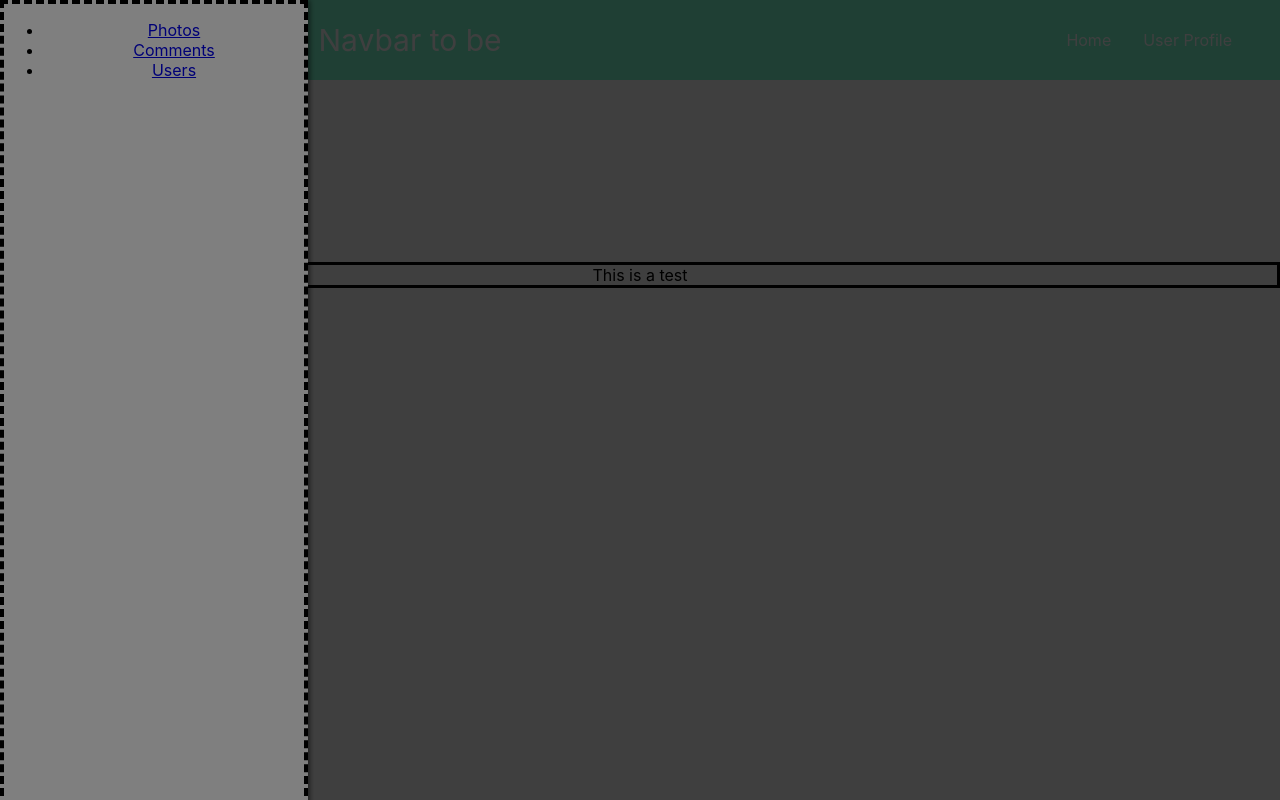
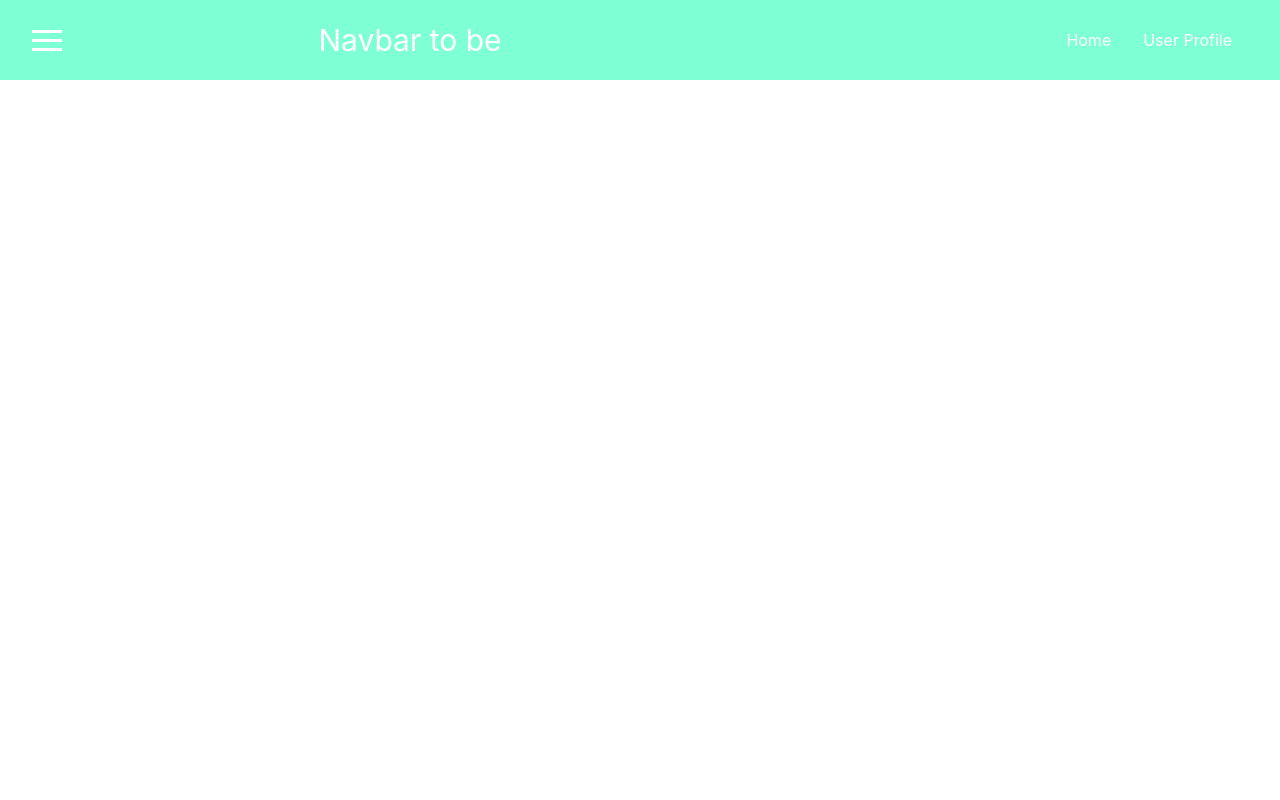
Before and after one commit to devcaceres1/galeria, a React (Create React App) app: page / in a window 1280 px wide. Built offline with nearby package versions, Linux system fonts and the light colour scheme.

Commit message:
Changed a whole bunch around. Inserted some JS logic

```diff
--- a/src/App.js
+++ b/src/App.js
@@ -1,20 +1,45 @@
 import React, { Component } from 'react';
 import Navbar from './components/Navbar/Navbar';
-import './App.css';
 import HamburgerMenu from './components/HamburgerMenu/HamburgerMenu';
 import GrayOutScreen from './components/GrayOutScreen/GrayOutScreen';
+import './App.css';
 
 class App extends Component {
+  state = {
+    hamburgerMenuOpen : false,
+  }
+
+//   //Passing prevState as an argument within the function . If the hamburger draw was open the return objecvt which will update the state with a boolean (to the opposite of prevState hamburger - from false to true, or true to false)
+
+  togClickHandler = () => {
+    this.setState(prevState => {
+      return { hamburgerMenuOpen : !prevState.hamburgerMenuOpen }
+    })
+  }
+
+  grayOutClickHandler = () => {
+    this.setState({ hamburgerMenuOpen :  false })
+  }
+
   render () {
-  return (
-    <div className = "App">
-    <Navbar/>
-    <HamburgerMenu/>
-    <GrayOutScreen/>
-    <p> This is a test </p>
-    </div>
-    );
+    let hamOpen;
+    let grayScreen;
+
+    if (this.state.hamburgerMenuOpen) {
+      hamOpen = <HamburgerMenu/>
+      grayScreen = <GrayOutScreen click={this.grayOutClickHandler} />
+    }
+
+    //Passing togClickHandler into Navbar since it holds the button that will trigger it.
+    return (
+      <div>
+        <Navbar togClickHandler={this.togClickHandler} />
+        {grayScreen}
+        {hamOpen}
+        {/* <HamburgerMenu show={this.state.hamburgerMenuOpen} /> */}
+      </div>
+    )
   }
 }
 
-export default App;
+export default App
--- a/src/components/GrayOutScreen/GrayOutScreen.css
+++ b/src/components/GrayOutScreen/GrayOutScreen.css
@@ -1,6 +1,7 @@
 .gray-out{
     position : fixed;
-    background-color : rgba(0,0,0,0.5);
+    background-color : rgba(0,0,0,.7);
+    border: red double 3px;
     height : 100%;
     width : 100%;
     z-index: 100;
--- a/src/components/GrayOutScreen/GrayOutScreen.js
+++ b/src/components/GrayOutScreen/GrayOutScreen.js
@@ -1,13 +1,11 @@
-import React, {Component} from 'react';
+import React from 'react';
 import './GrayOutScreen.css'
 
 
-class GrayOutScreen extends Component {
-    render () {
+function GrayOutScreen (props) {
         return (
-            <div className = 'gray-out'> </div>
+            <div className = 'gray-out' onClick = {props.click}> </div>
         )
     }
-}
 
 export default GrayOutScreen;
--- a/src/components/HamburgerMenu/HamburgerMenu.css
+++ b/src/components/HamburgerMenu/HamburgerMenu.css
@@ -1,11 +1,36 @@
-.hamburger-menu{
+.hamburger-menu {
     position : fixed;
     height : 100%;
-    width : 300px;
+    width : 50%;
+    max-width : 350px;
     background-color : white;
-    box-shadow : 2px 0 5px rgba(0,0,0,0.5);
+    box-shadow : 2px 0 5px rgba(0,0,0,0.6);
     top : 0;
-    left: 0;
-    border: dashed 4px black;
-    z-index: 2;
+    left : 0;
+    border : dashed 4px black;
+    z-index : 2;
+    transform: translate(1%);
+    transition: transform .2s ease-in;
 }
+
+.hamburger-menu.open {
+    transform: translate(0);
+}
+
+.hamburger-menu ul {
+    display : flex;
+    flex-direction : column;
+    height : 100%;
+    list-style : none;
+    justify-content : space-around;
+}
+
+.hamburger-menu a {
+    text-decoration : none;
+    color : aquamarine;
+    font-size: 30px;
+}
+
+.hamburger-menu:hover,.hamburger-menu:active {
+    color : black;
+}
--- a/src/components/HamburgerMenu/HamburgerMenu.js
+++ b/src/components/HamburgerMenu/HamburgerMenu.js
@@ -2,8 +2,11 @@ import React, {Component} from 'react';
 import './HamburgerMenu.css'
 
 
-class HamburgerMenu extends Component {
-    render (){
+function HamburgerMenu (props) {
+    let drawer = 'side-drawer'
+        if (props.show) {
+        drawer = 'side-drawer open'
+    }
         return (
         <nav className = 'hamburger-menu'>
             <div className = 'gray-out'> </div>
@@ -15,8 +18,6 @@ class HamburgerMenu extends Component {
     </nav>
         )
     }
-}
-
 
 // const HamburgerMenu = props => (
 //     <nav className = 'hamburger-menu'>
--- a/src/components/HamburgerMenu/Toggle.js
+++ b/src/components/HamburgerMenu/Toggle.js
@@ -3,7 +3,7 @@ import './Toggle.css';
 
 
 const ToggleButton = props => (
-    <button className = 'toggle-butt'>
+    <button className = 'toggle-butt' onClick ={props.click} >
         <div className = 'toggle-butt-row'> </div>
         <div className = 'toggle-butt-row'> </div>
         <div className = 'toggle-butt-row'> </div>
--- a/src/components/Navbar/Navbar.js
+++ b/src/components/Navbar/Navbar.js
@@ -8,7 +8,7 @@ function Navbar (props) {
         <header className = 'toolbar'>
         <nav className = 'navigator'>
             <div>
-                <ToggleButton/>
+                <ToggleButton click = {props.togClickHandler}/>
             </div>
             <div className = 'home-link'> <a href="./"> Navbar to be </a> </div>
             <div className = 'wrapper'> </div>
```
